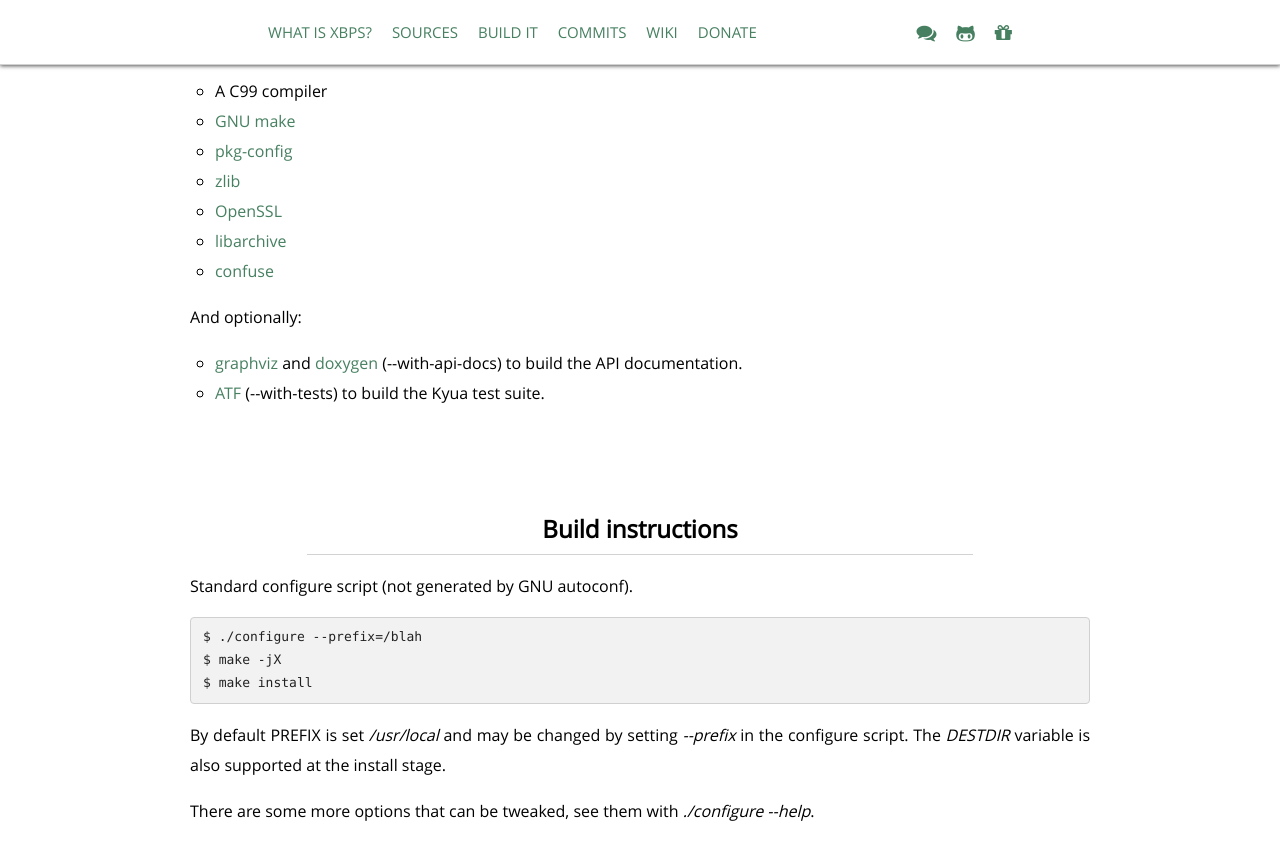
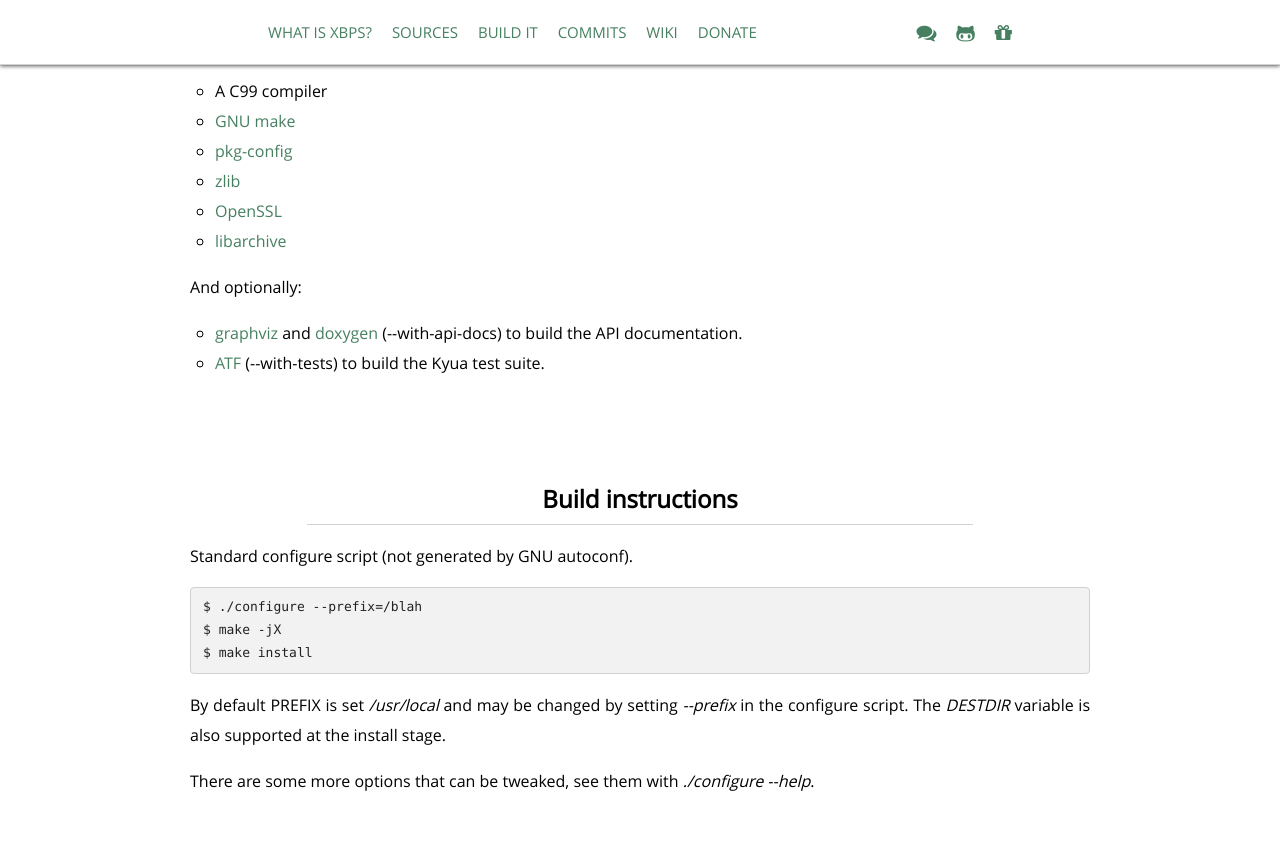
Before and after one commit to void-linux/void-linux.github.io, a Jekyll site: the page built from xbps/index.html, in a window 1280 px wide and 900 px high, scrolled down 1655 px. Shown: the top 860 px of the window. Built offline with Jekyll 4.4.1, drawn with Linux system fonts in a browser that asks for light colours; Markdown is read by kramdown in place of the engine named in the settings.

Commit message:
xbps/index: confuse is not a dependency anymore.

```diff
--- a/xbps/index.html
+++ b/xbps/index.html
@@ -79,7 +79,6 @@
 				<li><a href="http://www.zlib.net/">zlib</a></li>
 				<li><a href="http://www.openssl.org/">OpenSSL</a></li>
 				<li><a href="http://www.libarchive.org/">libarchive</a></li>
-				<li><a href="http://www.nongnu.org/confuse">confuse</a></li>
 			</ul>
 			<p>And optionally:</p>
 			<ul>
```
